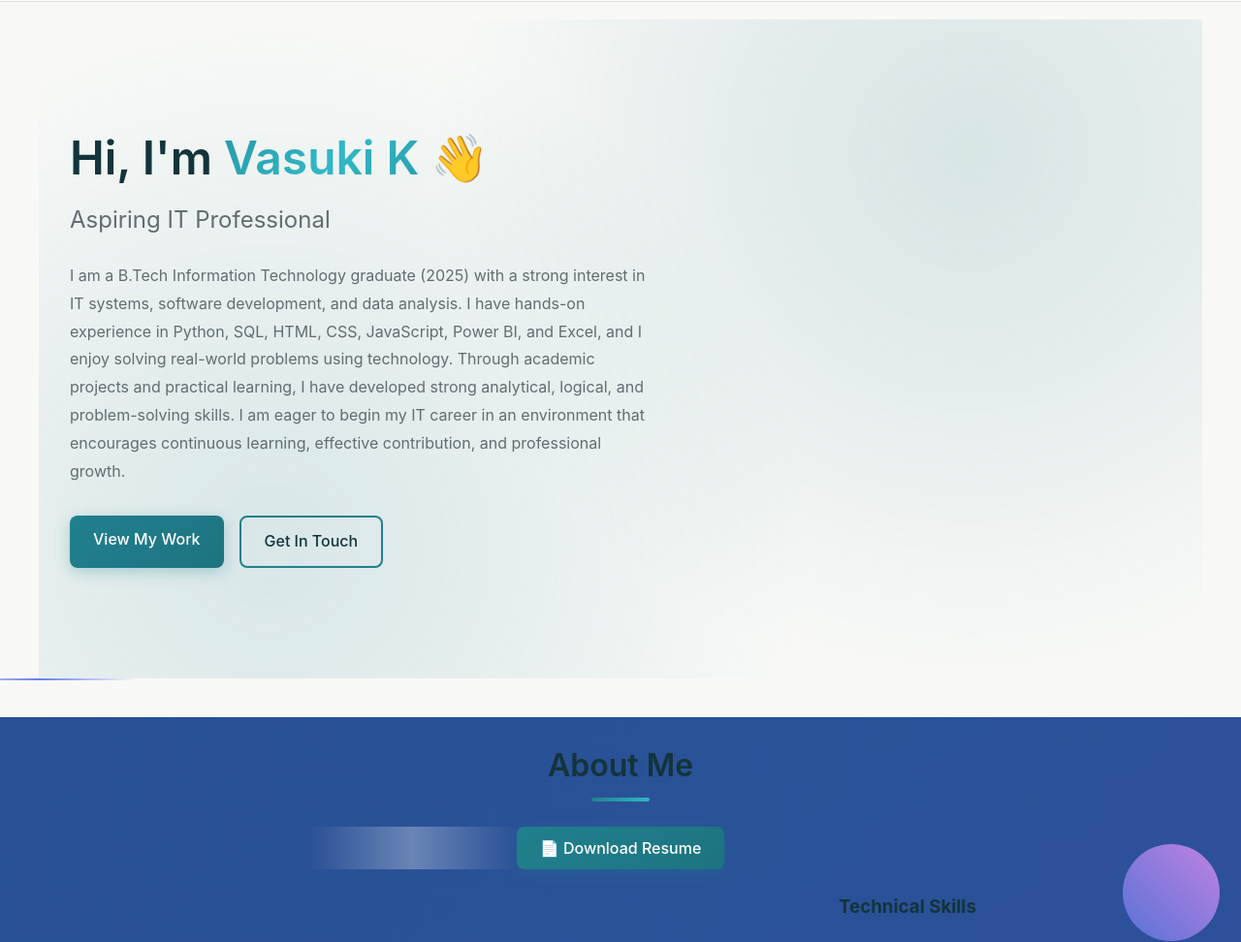
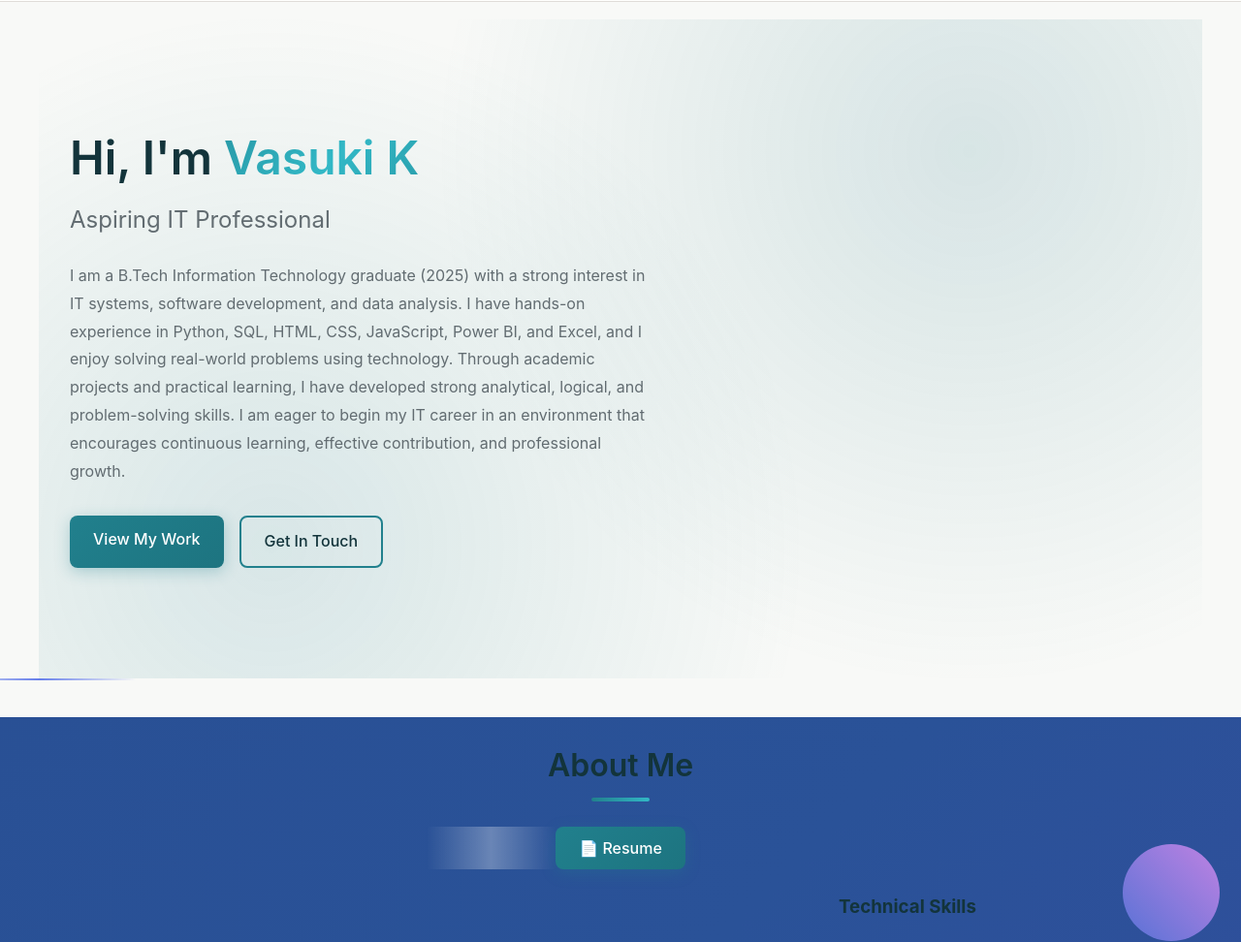
Before and after one commit to K-Vasuki/VK-portfolio, a plain HTML site: page index.html in a window 1280 px wide. Shown: the part 60-1032 px from the top of the page at 97% size. Drawn offline with Linux system fonts and the light colour scheme; a web font is replaced by a local one.

Commit message:
Update index.html

```diff
--- a/index.html
+++ b/index.html
@@ -25,7 +25,7 @@
 
     <!-- Hero Section -->
     <section class="hero">
-        <h1>Hi, I'm <span class="gradient-text">Vasuki K</span> 👋</h1>
+        <h1>Hi, I'm <span class="gradient-text">Vasuki K</span> </h1>
         <p class="subtitle">Aspiring IT Professional </p>
         <p class="description">
            I am a B.Tech Information Technology graduate (2025) with a strong interest in IT systems,
@@ -49,11 +49,11 @@
 
         <!-- Resume Download Button -->
         <div style="text-align: center; margin-bottom: var(--space-32);">
-            <a href="https://drive.google.com/file/d/1Fd_wG-Vna7lBsLgISirnBhYWy5z3Shr9/view?usp=sharing"
+            <a href="https://drive.google.com/file/d/11524QnrBOaxeGdO6a_ruoe1zEgpN5fri/view?usp=drive_link"
                target="_blank"
                rel="noopener noreferrer"
                class="btn btn-primary">
-                📄 Download Resume
+                📄 Resume
             </a>
         </div>
         <div class="about-content">
```
